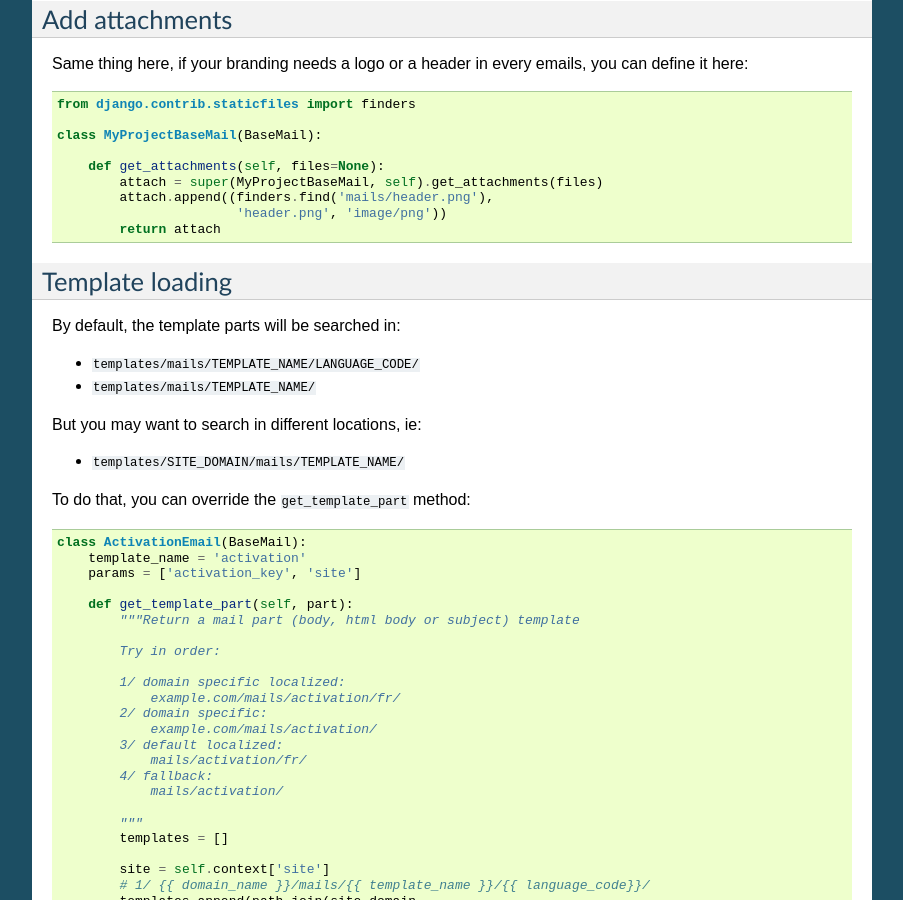
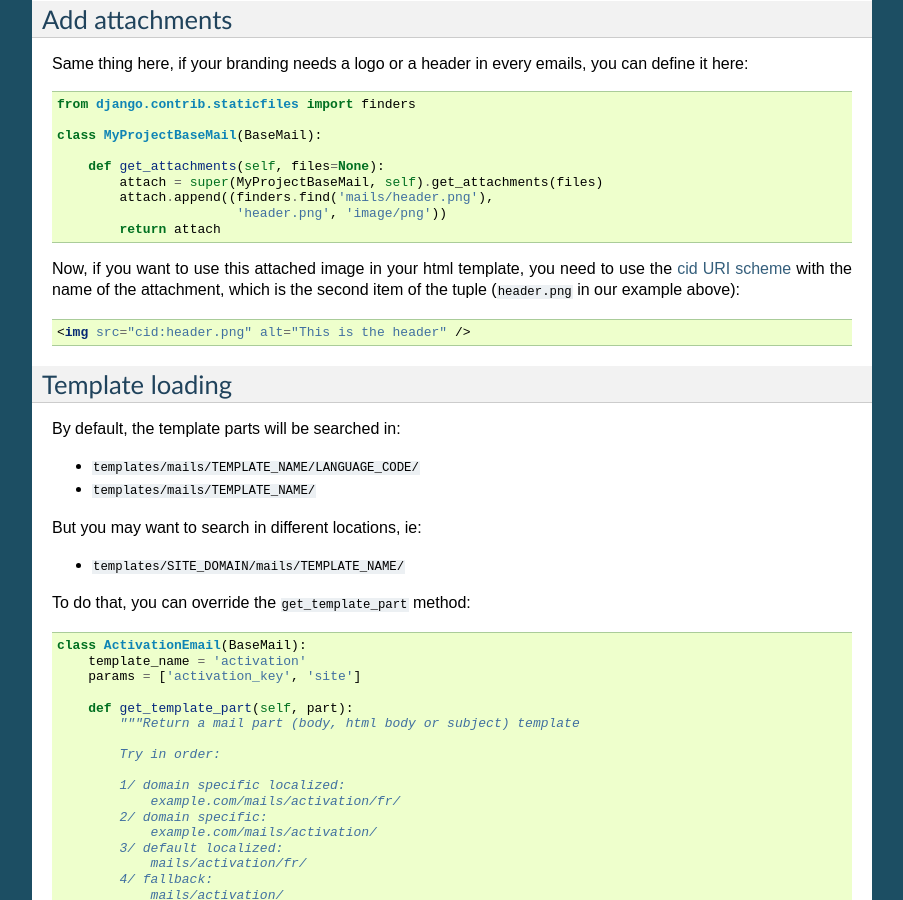
Before and after one commit to peopledoc/django-mail-factory, a Sphinx documentation site: the page built from docs/source/api.rst, in a window 1280 px wide and 900 px high, scrolled down 1019 px. Shown: the whole window, without its empty margins (198-1101 px from the left). Built offline with Sphinx 7.4.7, drawn with Linux system fonts in a browser that asks for light colours; the version number could not be read and is left out.

Commit message:
fixes #22: Document how to use inline images

```diff
--- a/docs/source/api.rst
+++ b/docs/source/api.rst
@@ -84,6 +84,16 @@ can define it here:
                            'header.png', 'image/png'))
             return attach
 
+Now, if you want to use this attached image in your html template, you need to
+use the `cid URI scheme`_ with the name of the attachment, which is the second
+item of the tuple (``header.png`` in our example above):
+
+.. _cid URI scheme: https://en.wikipedia.org/wiki/URI_scheme
+
+.. code-block:: html
+
+    <img src="cid:header.png" alt="This is the header" />
+
 
 Template loading
 ================
```
